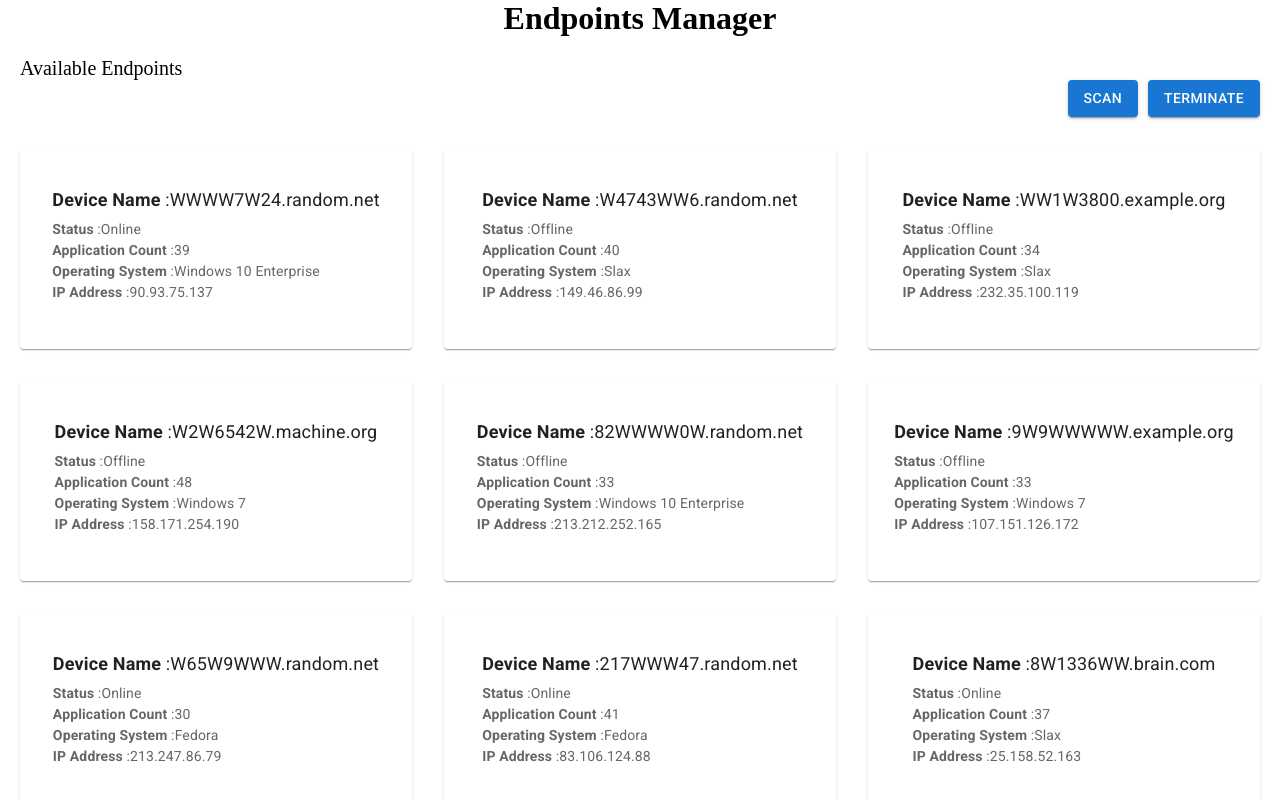
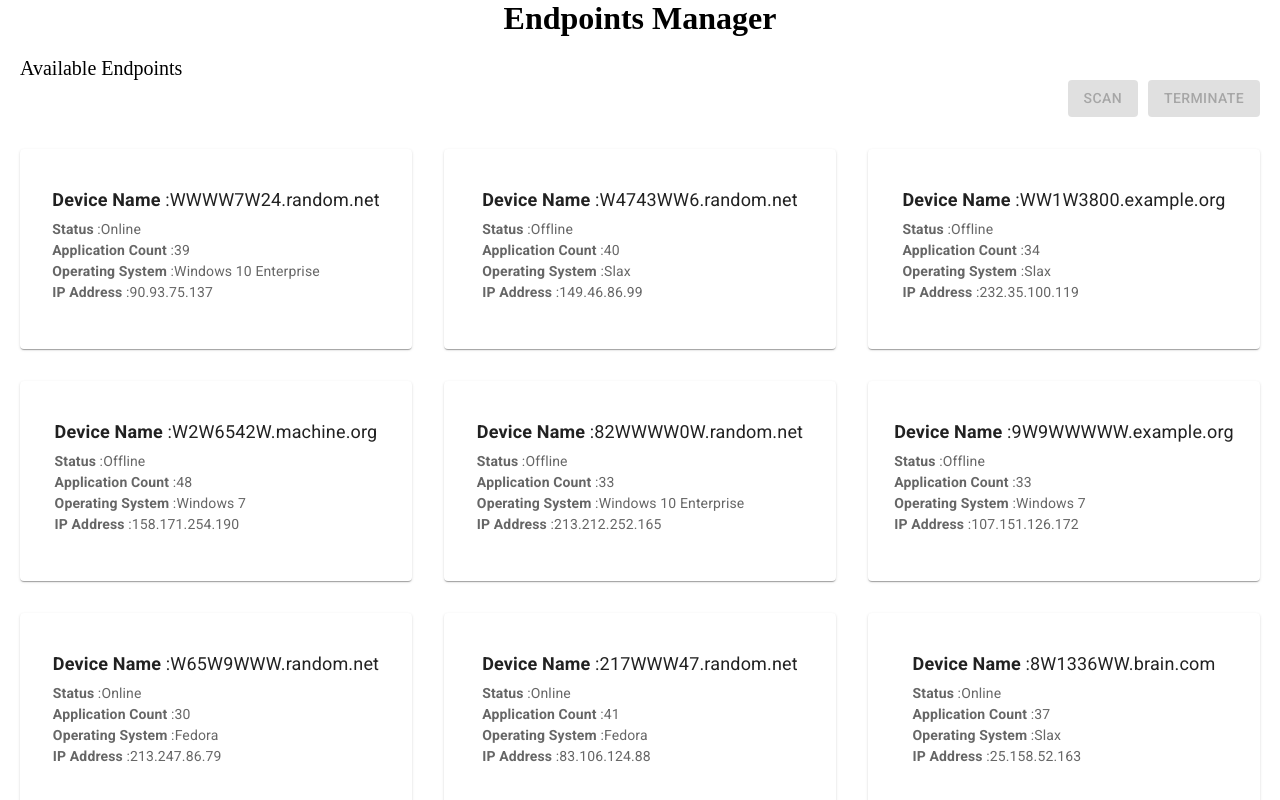
Before and after one commit to KSaurav2/endpoint-management-system, a React (Create React App) app: page / in a window 1280 px wide. Shown: the top 800 px of the page. Built offline with nearby package versions, Linux system fonts and the light colour scheme.

Commit message:
Completed Endpoints manager screen, event  delegation, action btn click handling

```diff
--- a/package.json
+++ b/package.json
@@ -15,6 +15,7 @@
     "react": "17.0.2",
     "react-dom": "17.0.2",
     "react-scripts": "4.0.0",
+    "react-toastify": "8.2.0",
     "styled-components": "5.3.3"
   },
   "devDependencies": {
--- a/src/App.js
+++ b/src/App.js
@@ -1,6 +1,8 @@
 import styled from "styled-components";
 import EndpointsManager from "./endpoints-manager/endpoints-manager";
 import "./styles.css";
+import { ToastContainer } from "react-toastify";
+import "react-toastify/dist/ReactToastify.css";
 
 const PageHeading = styled.h1`
   text-align: center;
@@ -11,6 +13,7 @@ export default function App() {
     <div className="App">
       <PageHeading>Endpoints Manager</PageHeading>
       <EndpointsManager />
+      <ToastContainer />
     </div>
   );
 }
--- a/src/endpoints-manager/endpoint-card.js
+++ b/src/endpoints-manager/endpoint-card.js
@@ -2,6 +2,7 @@ import Card from "@mui/material/Card";
 import CardContent from "@mui/material/CardContent";
 import * as React from "react";
 import styled from "styled-components";
+import dynamicRefsUtil from "../utils/dynamic-refs-util";
 
 const CardWrapper = styled.div`
   & .MuiCard-root {
@@ -9,6 +10,10 @@ const CardWrapper = styled.div`
     display: flex;
     justify-content: center;
     align-items: center;
+    pointer-events: none;
+    &.selected {
+      background-color: lightgrey;
+    }
   }
 `;
 
@@ -18,11 +23,15 @@ export default function EndpointCard({
   renderPrimaryText,
   renderSecondaryText
 }) {
+  console.log("Card Render");
   return (
-    <CardWrapper>
-      <Card>
+    <CardWrapper data-devicename={endPointItem.deviceName}>
+      <Card ref={dynamicRefsUtil.setRef(endPointItem.deviceName)}>
         <CardContent>
           {endPointItemsMapper.map((endPointItemMapper) => {
+            return (
+              <div key={`${endPointItem.deviceName}_${endPointItemMapper.id}`}>
+                {(() => {
                   if (endPointItemMapper.type === "primary") {
                     return renderPrimaryText(
                       endPointItemMapper.label,
@@ -34,6 +43,9 @@ export default function EndpointCard({
                       endPointItem[endPointItemMapper.id]
                     );
                   }
+                })()}
+              </div>
+            );
           })}
         </CardContent>
       </Card>
--- a/src/endpoints-manager/endpoints-actions.js
+++ b/src/endpoints-manager/endpoints-actions.js
@@ -9,11 +9,20 @@ const EndpointsActionsWrapper = styled.div`
   }
 `;
 
-function EndpointsActions({ actions }) {
+function EndpointsActions({ actions, onActionBtnClick, disabled }) {
   return (
     <EndpointsActionsWrapper>
       {actions.map((action) => {
-        return <Button variant="contained">{action.actionLabel}</Button>;
+        return (
+          <Button
+            key={action.actionType}
+            variant="contained"
+            disabled={disabled}
+            onClick={() => onActionBtnClick(action.actionLabel)}
+          >
+            {action.actionLabel}
+          </Button>
+        );
       })}
     </EndpointsActionsWrapper>
   );
--- a/src/endpoints-manager/endpoints-grid-renderer.js
+++ b/src/endpoints-manager/endpoints-grid-renderer.js
@@ -1,20 +1,30 @@
 import { Grid } from "@mui/material";
-import React from "react";
+import React, { createRef, useRef } from "react";
 import EndpointCard from "./endpoint-card";
 import Typography from "@mui/material/Typography";
 import { ENDPONT_ITEMS_MAPPER } from "../constants";
 
-function EndpointsGridRenderer({ endpointsData = [] }) {
+function EndpointsGridRenderer({ endpointsData = [], onGridItemClick }) {
+  console.log("Render");
   return (
     <>
       <Grid
         container
         rowSpacing={4}
         columnSpacing={{ xs: 1, sm: 2, md: 3, lg: 4 }}
+        onClick={onGridItemClick}
       >
         {endpointsData.map((endPointItem) => {
           return (
-            <Grid item xs={12} sm={6} md={4} lg={4} xl={3}>
+            <Grid
+              key={`${endPointItem.deviceName}_GridItem`}
+              item
+              xs={12}
+              sm={6}
+              md={4}
+              lg={4}
+              xl={3}
+            >
               <EndpointCard
                 endPointItemsMapper={ENDPONT_ITEMS_MAPPER}
                 endPointItem={endPointItem}
@@ -45,4 +55,4 @@ function EndpointsGridRenderer({ endpointsData = [] }) {
   );
 }
 
-export default EndpointsGridRenderer;
+export default React.memo(EndpointsGridRenderer);
--- a/src/endpoints-manager/endpoints-manager.js
+++ b/src/endpoints-manager/endpoints-manager.js
@@ -1,8 +1,11 @@
 import styled from "styled-components";
-import React, { useState } from "react";
+import React, { useCallback, useReducer, useState } from "react";
 import EndpointsActions from "./endpoints-actions";
 import EndpointsGridRenderer from "./endpoints-grid-renderer";
 import { ENDPOINTS_ACTIONS } from "../constants";
+import { useActionLogs } from "../providers/action-logs-provider";
+import dynamicRefsUtil from "../utils/dynamic-refs-util";
+import { toast } from "react-toastify";
 
 const dummyData = [
   {
@@ -97,14 +100,85 @@ const EndpointsManagerWrapper = styled.main`
   padding: 20px;
 `;
 
+function reducer(state = [], action) {
+  switch (action.type) {
+    case "ADD": {
+      const stateCopy = [...state];
+      const idx = stateCopy.indexOf(action.payload);
+      if (idx > -1) {
+        stateCopy.splice(idx, 1);
+      } else {
+        stateCopy.push(action.payload);
+      }
+      return stateCopy;
+    }
+    case "CLEAR": {
+      return [];
+    }
+    default: {
+      return state;
+    }
+  }
+}
+
 export default function EndpointsManager() {
   const [endpointsData, setEndpointsData] = useState(dummyData);
+  const { addActionLogs } = useActionLogs();
+  const [selectedEndpointsData, setSelectedEndpointsData] = useReducer(
+    reducer,
+    []
+  );
+
+  const clearSelectedEndpointsData = () => {
+    selectedEndpointsData.forEach((deviceName) => {
+      const cardRef = dynamicRefsUtil.getRef(deviceName);
+      cardRef.current.classList.remove("selected");
+    });
+    setSelectedEndpointsData({ type: "CLEAR" });
+  };
+
+  const onActionBtnClick = (actionLabel) => {
+    const actionLogsPayload = {
+      action: actionLabel,
+      devices: selectedEndpointsData,
+      time: new Date().getMilliseconds()
+    };
+    addActionLogs(actionLogsPayload, () => {
+      toast.success("Action Successful!");
+      clearSelectedEndpointsData();
+    });
+  };
+
+  console.log({
+    selectedEndpointsData
+  });
+
+  const onGridItemClick = useCallback(
+    (event) => {
+      const deviceName = event.target.getAttribute("data-devicename");
+      const cardRef = dynamicRefsUtil.getRef(deviceName);
+      if (cardRef.current.classList.contains("selected")) {
+        cardRef.current.classList.remove("selected");
+      } else {
+        cardRef.current.classList.add("selected");
+      }
+      setSelectedEndpointsData({ type: "ADD", payload: deviceName });
+    },
+    [setSelectedEndpointsData]
+  );
 
   return (
     <EndpointsManagerWrapper>
       <ScreenLabel>Available Endpoints</ScreenLabel>
-      <EndpointsActions actions={ENDPOINTS_ACTIONS} />
-      <EndpointsGridRenderer endpointsData={endpointsData} />
+      <EndpointsActions
+        actions={ENDPOINTS_ACTIONS}
+        disabled={!selectedEndpointsData.length}
+        onActionBtnClick={onActionBtnClick}
+      />
+      <EndpointsGridRenderer
+        endpointsData={endpointsData}
+        onGridItemClick={onGridItemClick}
+      />
     </EndpointsManagerWrapper>
   );
 }
--- a/src/index.js
+++ b/src/index.js
@@ -2,11 +2,14 @@ import { StrictMode } from "react";
 import ReactDOM from "react-dom";
 
 import App from "./App";
+import { ActionLogsProvider } from "./providers/action-logs-provider";
 
 const rootElement = document.getElementById("root");
 ReactDOM.render(
   <StrictMode>
-    <App />
+    <ActionLogsProvider>
+      <App />
+    </ActionLogsProvider>
   </StrictMode>,
   rootElement
 );
--- /dev/null
+++ b/src/providers/action-logs-provider.js
@@ -0,0 +1,36 @@
+import React, { useContext, useEffect, useReducer, useRef } from "react";
+
+const ActionLogsContext = React.createContext();
+
+export const useActionLogs = () => useContext(ActionLogsContext);
+
+export function ActionLogsProvider({ children }) {
+  const callbackRef = useRef();
+  const [actionLogs, setActionLogs] = useReducer(
+    (previousState, nextState) => [...previousState, nextState],
+    []
+  );
+
+  useEffect(() => {
+    console.log({ actionLogs });
+    if (actionLogs.length) {
+      callbackRef.current("success");
+    }
+  }, [actionLogs]);
+
+  const addActionLogs = (actionLog, callback) => {
+    callbackRef.current = callback;
+    setActionLogs(actionLog);
+  };
+
+  return (
+    <ActionLogsContext.Provider
+      value={{
+        actionLogs,
+        addActionLogs
+      }}
+    >
+      {children}
+    </ActionLogsContext.Provider>
+  );
+}
--- /dev/null
+++ b/src/utils/dynamic-refs-util.js
@@ -0,0 +1,20 @@
+import React from "react";
+
+class DynamicRefsUtil {
+  constructor() {
+    this.refsMap = new Map();
+  }
+
+  getRef(key) {
+    console.log(this.refsMap);
+    return this.refsMap.get(key);
+  }
+
+  setRef(key) {
+    const refForKey = React.createRef();
+    this.refsMap.set(key, refForKey);
+    return refForKey;
+  }
+}
+
+export default new DynamicRefsUtil();
```
Lines whose indentation alone changed are shown as unchanged.
